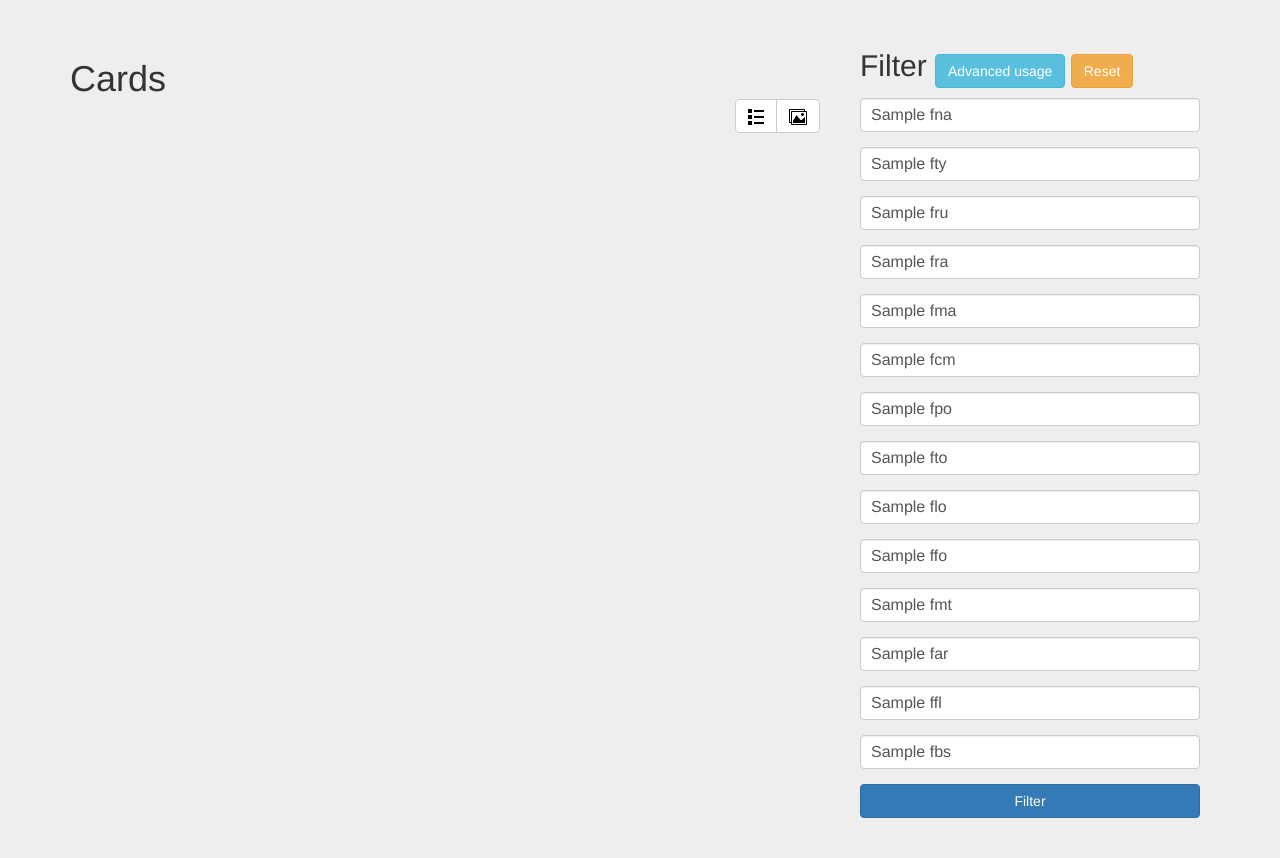
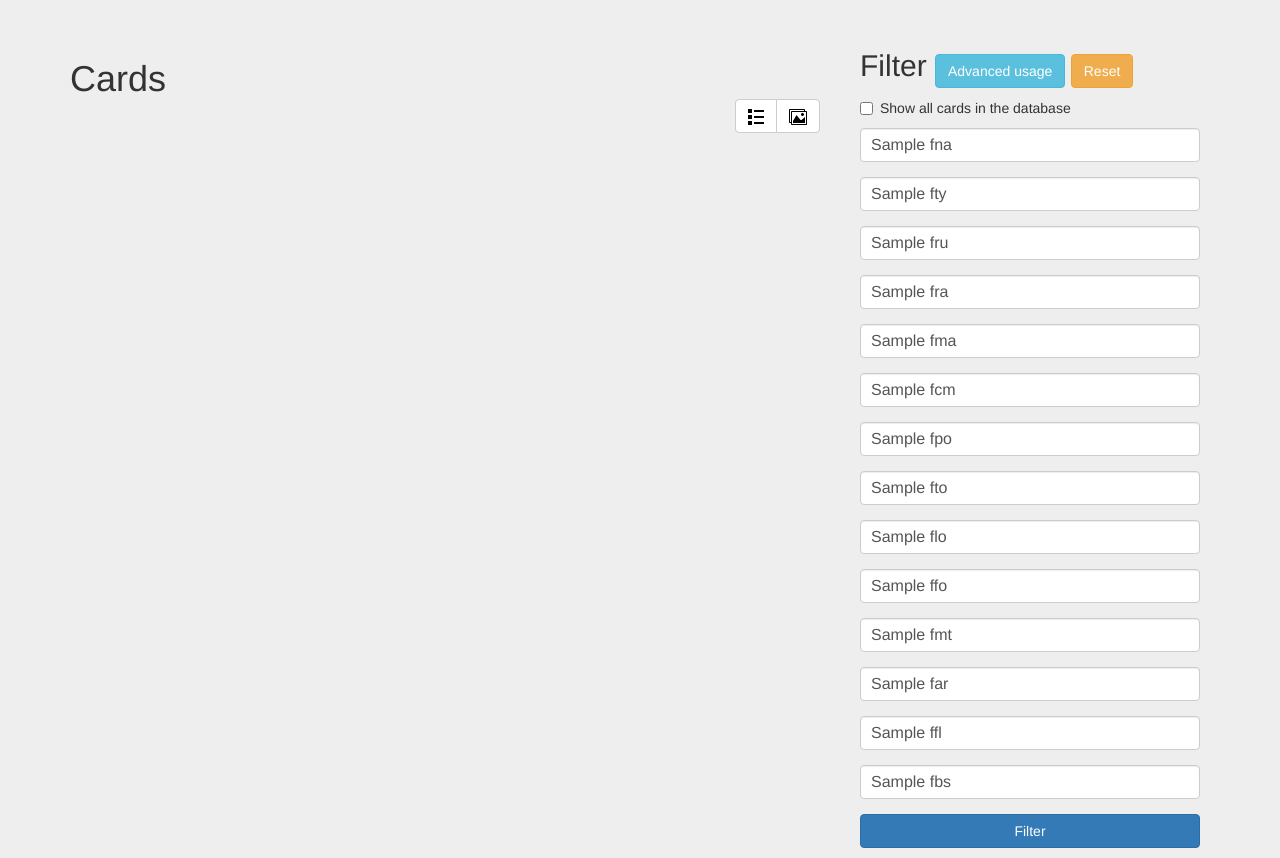
Before and after one commit to bfrascher/django-cardbox, a Django app: template cardbox/templates/cardbox/cards.html in a window 1280 px wide. Shown: the part 51-909 px from the top of the page. Before the commit the page ends 869 px from the top, so only its background shows below. Run offline with Django 3.2, Linux system fonts and the light colour scheme; tables that the repository leaves empty hold one stand-in row (values such as "Sample post"); the template is opened without the code that fills it: values that come from a table or form of the project are taken from there, most other values are stand-ins (such as "Sample title", 1, 10 or a date in 2020); some libraries are stand-ins or nearby versions.

Commit message:
templates: Add checkbox for showing all cards

```diff
--- a/cardbox/templates/cardbox/filter_sidebar.html
+++ b/cardbox/templates/cardbox/filter_sidebar.html
@@ -37,6 +37,11 @@
       the opening quote will interpret the contained expression as a
       regular expression.
     </div>
+  </div>
+  <div class="checkbox">
+    <label>
+      <input type="checkbox" id="all" name="all"{% if get.all == 'on' %} checked="checked"{% endif %}> Show all cards in the database
+    </label>
   </div>
   <div class="form-group{% if ferrors.fna %} {{ ferrors.fna }} {% endif %}">
     <label for="fna" class="sr-only">Card name</label>
```
